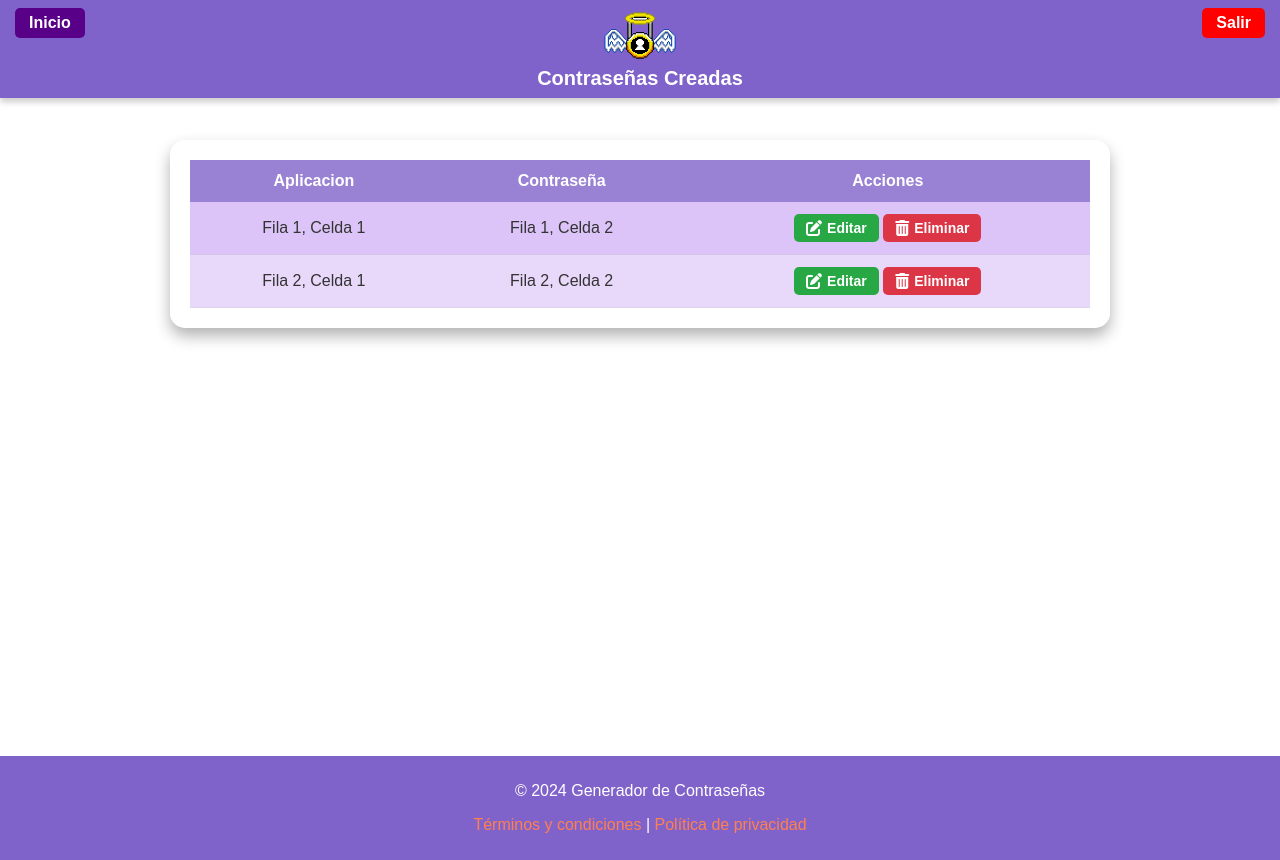
After one commit to Jorkel79/Proyecto_WEBINTEGRAL, a PHP site: page /TablaDeRegistros.php in a window 1280 px wide. The commit adds this page. Run offline with PHP 8.4, Linux system fonts and the light colour scheme.

Commit message:
tabla de contraseñas y redireccion desde inicio

```diff
--- a/GenerarPassword.php
+++ b/GenerarPassword.php
@@ -14,6 +14,7 @@
         <h1>Generador de Contraseñas</h1>
         <div class="header-buttons">
             <a href="#">Inicio</a>
+            <a href="./TablaDeRegistros.php">Contraseñas generadas</a>
             <a href="#" class="exit-button">Salir</a>
         </div>
     </header>
--- /dev/null
+++ b/TablaDeRegistros.php
@@ -0,0 +1,55 @@
+<!DOCTYPE html>
+<html lang="en">
+<head>
+    <meta charset="UTF-8">
+    <meta name="viewport" content="width=device-width, initial-scale=1.0">
+    <title>Tabla con Fondo</title>
+    <link rel="stylesheet" href="./css/tabla.css">
+    <link href="https://cdnjs.cloudflare.com/ajax/libs/font-awesome/6.0.0/css/all.min.css" rel="stylesheet">
+</head>
+<body>
+<header>
+    <img src="css/secupasslogo.png" alt="Logo">
+    <h1>Contraseñas Creadas</h1>
+    <div class="header-buttons">
+        <a href="./GenerarPassword.php">Inicio</a>
+        <a href="#" class="exit-button">Salir</a>
+    </div>
+</header>
+<div class="table-container">
+    <table class="styled-table">
+        <thead>
+            <tr>
+                <th>Aplicacion</th>
+                <th>Contraseña</th>
+                <th>Acciones</th>
+            </tr>
+        </thead>
+        <tbody>
+            <tr>
+                <td>Fila 1, Celda 1</td>
+                <td>Fila 1, Celda 2</td>
+                <td>
+                    <button class="btn btn-edit"><i class="fas fa-edit"></i> Editar</button>
+                    <button class="btn btn-delete"><i class="fas fa-trash-alt"></i> Eliminar</button>
+                </td>
+            </tr>
+            <tr>
+                <td>Fila 2, Celda 1</td>
+                <td>Fila 2, Celda 2</td>
+                <td>
+                    <button class="btn btn-edit"><i class="fas fa-edit"></i> Editar</button>
+                    <button class="btn btn-delete"><i class="fas fa-trash-alt"></i> Eliminar</button>
+                </td>
+            </tr>
+        </tbody>
+    </table>
+</div>
+
+<!-- Footer -->
+<footer>
+    <p>&copy; 2024 Generador de Contraseñas</p>
+    <p><a href="#">Términos y condiciones</a> | <a href="#">Política de privacidad</a></p>
+</footer>
+</body>
+</html>
--- /dev/null
+++ b/css/tabla.css
@@ -0,0 +1,164 @@
+/* Fondo del body */
+body {
+    font-family: Arial, sans-serif;
+    margin: 0;
+    padding: 0;
+    display: flex;
+    flex-direction: column;
+    min-height: 100vh;
+
+    background-attachment: fixed;
+    padding-top: 60px; /* Espacio para que el contenido no quede oculto por el header */
+}
+
+/* Estilo del header */
+header {
+    background-color: rgb(128, 99, 202);
+    color: white;
+    padding: 8px 0; /* Altura reducida */
+    text-align: center;
+    position: fixed;
+    top: 0;
+    left: 0;
+    width: 100%;
+    z-index: 1000;
+    box-shadow: 0 4px 6px rgba(0, 0, 0, 0.2); /* Sombra para separar el header */
+}
+
+header img {
+    width: 80px; /* Tamaño del logo ajustado */
+}
+
+header h1 {
+    margin: 0;
+    font-size: 20px; /* Tamaño del texto reducido */
+}
+
+.header-buttons {
+    position: absolute;
+    top: 8px;
+    left: 0;
+    right: 0;
+    display: flex;
+    justify-content: space-between;
+    padding: 0 15px;
+}
+
+.header-buttons a {
+    background-color: #580087;
+    color: white;
+    padding: 6px 14px; /* Botones más compactos */
+    text-decoration: none;
+    border-radius: 5px;
+    font-weight: bold;
+}
+
+.header-buttons .exit-button {
+    background-color: red;
+}
+
+.header-buttons a:hover {
+    background-color: #2d0045;
+}
+
+/* Contenedor de la tabla */
+.table-container {
+    width: 80%;
+    max-width: 900px;
+    border-radius: 15px;
+    padding: 20px;
+    box-shadow: 0 8px 15px rgba(0, 0, 0, 0.3);
+    backdrop-filter: blur(10px); /* Efecto de desenfoque */
+    background: rgba(255, 255, 255, 0.2); /* Fondo semitransparente */
+    margin: 80px auto 20px; /* Márgen superior para evitar solapamiento */
+}
+
+/* Estilo de la tabla */
+.styled-table {
+    width: 100%;
+    border-collapse: collapse;
+    color: #333;
+}
+
+/* Encabezado de la tabla */
+.styled-table thead tr {
+    background-color: rgba(128, 99, 202, 0.8); /* Morado oscuro semitransparente */
+    color: #fff;
+    text-align: left;
+    font-weight: bold;
+}
+
+/* Celdas */
+.styled-table th, .styled-table td {
+    padding: 12px 15px;
+    text-align: center;
+}
+
+.styled-table tbody tr {
+    background-color: rgba(198, 157, 243, 0.6); /* Fondo morado claro */
+    border-bottom: 1px solid rgba(200, 200, 200, 0.3);
+}
+
+.styled-table tbody tr:nth-of-type(even) {
+    background-color: rgba(198, 157, 243, 0.4); /* Alterna el color */
+}
+
+.styled-table tbody tr:hover {
+    background-color: rgba(175, 138, 230, 0.8); /* Efecto hover */
+    cursor: pointer;
+}
+
+/* Footer */
+footer {
+    background-color: rgb(128, 99, 202);
+    color: white;
+    padding: 10px;
+    text-align: center;
+    margin-top: auto;
+}
+
+footer a {
+    color: #ff7f50;
+    text-decoration: none;
+}
+
+footer a:hover {
+    text-decoration: underline;
+}
+
+
+/* Botones de acciones */
+.btn {
+    border: none;
+    border-radius: 5px;
+    padding: 6px 12px;
+    color: white;
+    font-size: 14px;
+    font-weight: bold;
+    cursor: pointer;
+    display: inline-flex;
+    align-items: center;
+    gap: 5px;
+    transition: background-color 0.3s ease;
+}
+
+.btn-edit {
+    background-color: #28a745; /* Verde */
+}
+
+.btn-edit:hover {
+    background-color: #218838; /* Verde oscuro al pasar el cursor */
+}
+
+.btn-delete {
+    background-color: #dc3545; /* Rojo */
+}
+
+.btn-delete:hover {
+    background-color: #c82333; /* Rojo oscuro al pasar el cursor */
+}
+
+/* Iconos dentro de los botones */
+.btn i {
+    font-size: 16px;
+}
```
